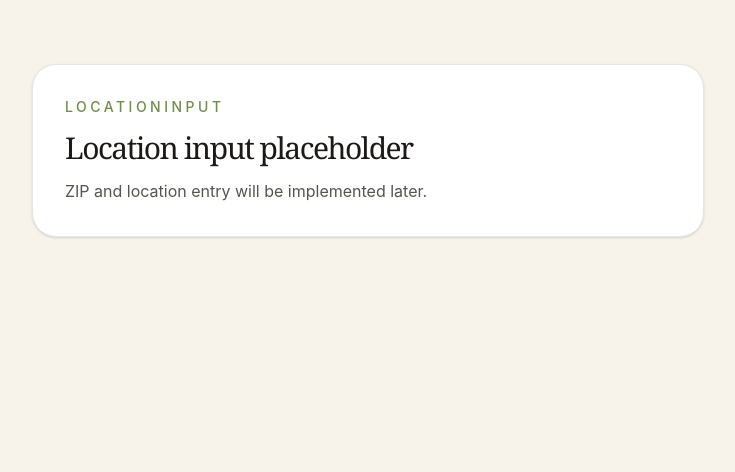
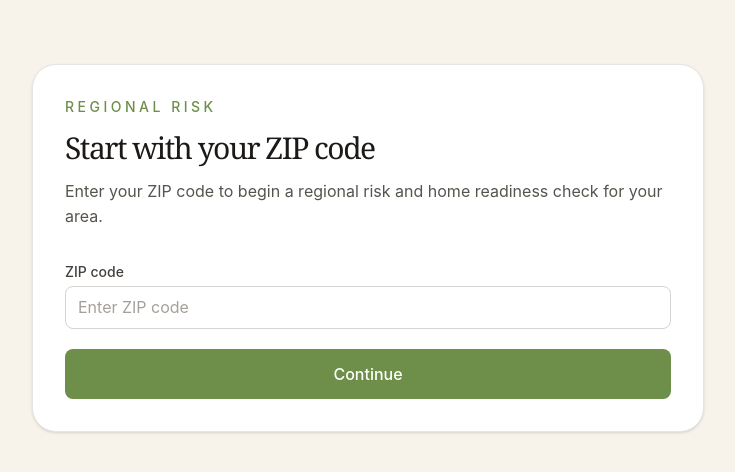
Before and after one commit to mnjoo-real/genius-coding-2000, a React (Vite) app: page /location in a window 1280 px wide. Shown: the top 472 px of the page, without its empty margins (272-1007 px from the left). Built offline with nearby package versions, Linux system fonts and the light colour scheme.

Commit message:
ZIP code input added

```diff
--- a/src/pages/LocationInput.jsx
+++ b/src/pages/LocationInput.jsx
@@ -1,15 +1,58 @@
+import { useState } from "react";
+import Button from "../components/ui/Button";
+import Input from "../components/ui/Input";
+
 export default function LocationInput() {
+  const [zipCode, setZipCode] = useState("");
+  const [error, setError] = useState("");
+
+  function handleZipChange(event) {
+    setZipCode(event.target.value);
+
+    if (error) {
+      setError("");
+    }
+  }
+
+  function handleSubmit(event) {
+    event.preventDefault();
+
+    const submittedZipCode = zipCode.trim();
+
+    if (!submittedZipCode) {
+      setError("Enter a ZIP code to check regional risk.");
+    }
+  }
+
   return (
     <main className="min-h-screen bg-parchment px-6 py-16">
-      <div className="mx-auto max-w-2xl rounded-3xl border border-stone-200 bg-white p-8 shadow-sm">
+      <section className="mx-auto max-w-2xl rounded-3xl border border-stone-200 bg-white p-8 shadow-sm">
         <p className="text-sm font-medium uppercase tracking-[0.25em] text-leaf">
-          LocationInput
+          Regional Risk
         </p>
-        <h1 className="mt-3 text-3xl">Location input placeholder</h1>
+        <h1 className="mt-3 text-3xl">Start with your ZIP code</h1>
         <p className="mt-3 text-stone-600">
-          ZIP and location entry will be implemented later.
+          Enter your ZIP code to begin a regional risk and home readiness
+          check for your area.
         </p>
-      </div>
+
+        <form onSubmit={handleSubmit} className="mt-8 flex flex-col gap-5">
+          <Input
+            label="ZIP code"
+            placeholder="Enter ZIP code"
+            value={zipCode}
+            onChange={handleZipChange}
+            inputMode="numeric"
+            autoComplete="postal-code"
+            error={error}
+            aria-required="true"
+          />
+
+          <Button type="submit" size="lg">
+            Continue
+          </Button>
+        </form>
+      </section>
     </main>
   );
 }
```
